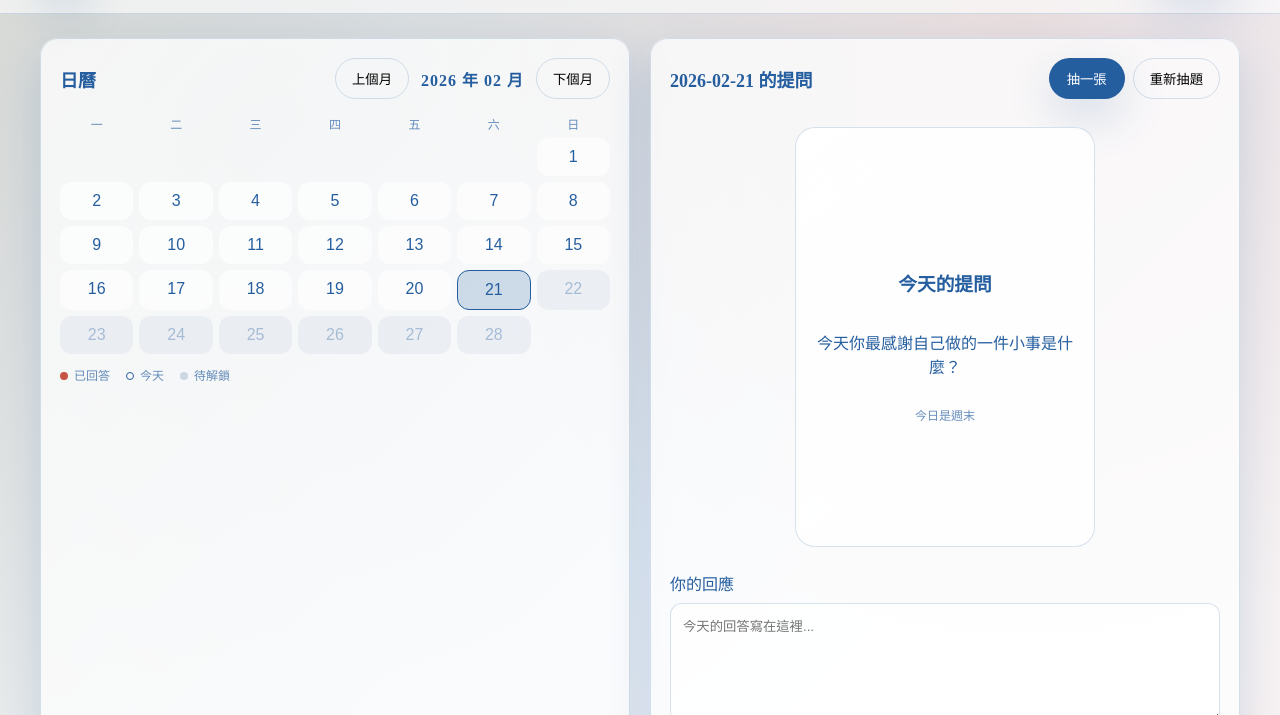
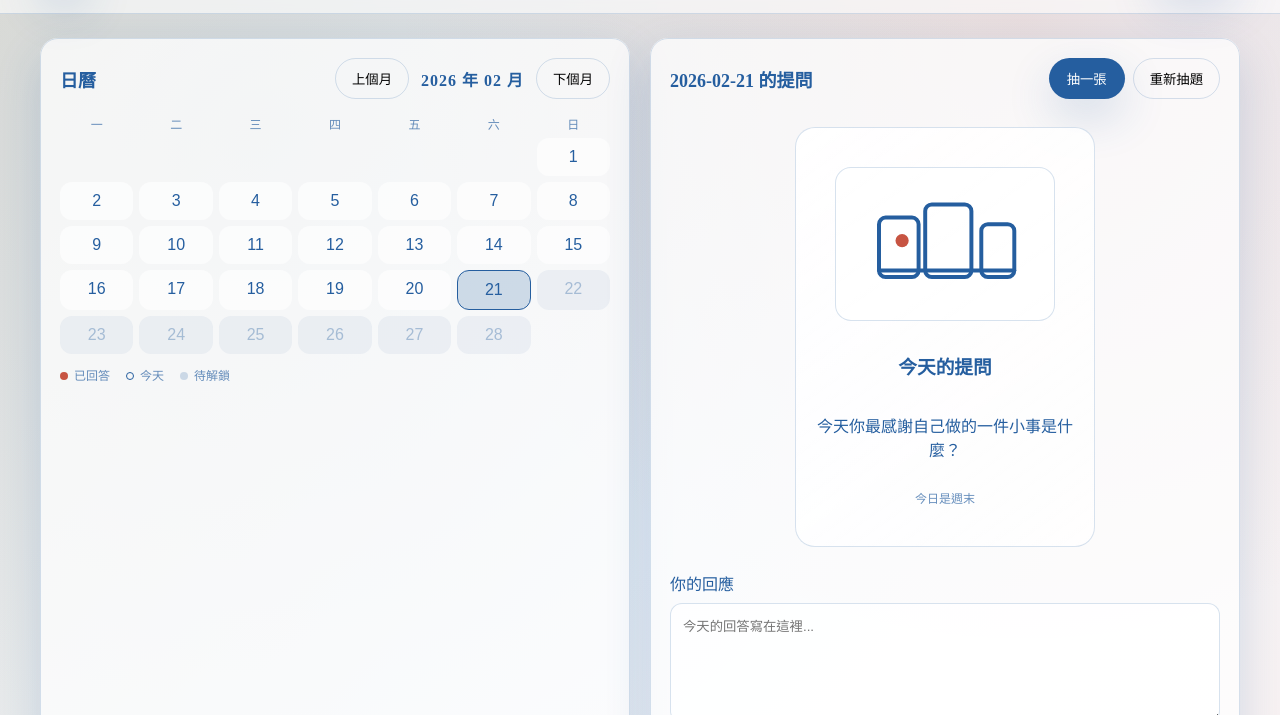
Before and after one commit to rywuuu/AAA, a plain HTML site: page index.html in a window 1280 px wide. Both pictures are taken after a click on the button "抽一張". Shown: the part 85-800 px from the top of the page. Drawn offline with Linux system fonts and the light colour scheme.

Commit message:
Add daily doodle illustrations

```diff
--- a/app.js
+++ b/app.js
@@ -86,6 +86,15 @@ const DEFAULT_STATE = {
   selectedDate: ""
 };
 
+const ILLUSTRATIONS = [
+  "doodle-plant.svg",
+  "doodle-mug.svg",
+  "doodle-heart.svg",
+  "doodle-moon.svg",
+  "doodle-waves.svg",
+  "doodle-books.svg"
+];
+
 const state = loadState();
 
 const navButtons = document.querySelectorAll(".nav-btn");
@@ -100,6 +109,7 @@ const tarotCard = document.getElementById("tarot-card");
 const dailyQuestionText = document.getElementById("daily-question-text");
 const dailyAnswer = document.getElementById("daily-answer");
 const questionMeta = document.getElementById("question-meta");
+const dailyIllustration = document.getElementById("daily-illustration");
 const saveAnswerBtn = document.getElementById("save-answer");
 const clearAnswerBtn = document.getElementById("clear-answer");
 const drawCardMobileBtn = document.getElementById("draw-card-mobile");
@@ -590,11 +600,13 @@ function selectDate(dateStr) {
     dailyQuestionText.textContent = entry.question;
     questionMeta.textContent = buildMetaLabel(entry);
     dailyAnswer.value = entry.answer || "";
+    setIllustration(entry.illustration);
   } else {
     tarotCard.classList.remove("revealed");
     dailyQuestionText.textContent = "請抽牌揭示今日提問";
     questionMeta.textContent = "";
     dailyAnswer.value = "";
+    setIllustration("");
   }
 }
 
@@ -605,16 +617,19 @@ function revealDailyQuestion(dateStr) {
     dailyQuestionText.textContent = entry.question;
     questionMeta.textContent = buildMetaLabel(entry);
     dailyAnswer.value = entry.answer || "";
+    setIllustration(entry.illustration);
     return;
   }
   const date = parseDate(dateStr);
   const question = pickDailyQuestion(date, 0, "");
+  const illustration = pickIllustration(date, 0);
   state.dailyEntries[dateStr] = {
     question: question.text,
     questionId: question.id,
     meta: question.meta,
     answer: "",
     redrawCount: 0,
+    illustration,
     createdAt: new Date().toISOString(),
     updatedAt: new Date().toISOString()
   };
@@ -622,6 +637,7 @@ function revealDailyQuestion(dateStr) {
   dailyQuestionText.textContent = question.text;
   questionMeta.textContent = question.meta;
   dailyAnswer.value = "";
+  setIllustration(illustration);
   saveState();
   renderCalendar();
 }
@@ -652,6 +668,13 @@ function pickDailyQuestion(date, redrawCount = 0, avoidId = "") {
     text: pool[index] || DEFAULT_POOLS.daily[0],
     meta: buildMeta(date, selectedType)
   };
+}
+
+function pickIllustration(date, redrawCount = 0) {
+  const seed = hashString(`${formatDate(date)}-illu-${redrawCount}`);
+  const rng = seededRandom(seed);
+  const index = Math.floor(rng() * ILLUSTRATIONS.length);
+  return ILLUSTRATIONS[index];
 }
 
 function buildWeights(date) {
@@ -705,6 +728,7 @@ function redrawDailyQuestion() {
   const redrawCount = (existing.redrawCount || 0) + 1;
   const date = parseDate(dateStr);
   const question = pickDailyQuestion(date, redrawCount, existing.questionId);
+  const illustration = pickIllustration(date, redrawCount);
   state.dailyEntries[dateStr] = {
     ...existing,
     question: question.text,
@@ -712,12 +736,14 @@ function redrawDailyQuestion() {
     meta: question.meta,
     answer: "",
     redrawCount,
+    illustration,
     updatedAt: new Date().toISOString()
   };
   tarotCard.classList.add("revealed");
   dailyQuestionText.textContent = question.text;
   questionMeta.textContent = buildMetaLabel(state.dailyEntries[dateStr]);
   dailyAnswer.value = "";
+  setIllustration(illustration);
   saveState();
   renderRecent();
   renderCalendar();
@@ -748,6 +774,17 @@ function buildMetaLabel(entry) {
     return `${entry.meta || ""} · 重抽第 ${entry.redrawCount} 次`.trim();
   }
   return entry.meta || "";
+}
+
+function setIllustration(filename) {
+  if (!dailyIllustration) return;
+  if (!filename) {
+    dailyIllustration.removeAttribute("src");
+    dailyIllustration.style.display = "none";
+    return;
+  }
+  dailyIllustration.src = `illustrations/${filename}`;
+  dailyIllustration.style.display = "block";
 }
 
 function renderRecent() {
--- a/index.html
+++ b/index.html
@@ -71,6 +71,7 @@
                     <p>點擊抽牌揭示今日提問</p>
                   </div>
                   <div class="tarot-face tarot-back">
+                    <img id="daily-illustration" class="daily-illustration" alt="每日插圖" />
                     <h3 id="daily-question">今天的提問</h3>
                     <p id="daily-question-text">請選擇日期後抽牌</p>
                     <div class="question-meta" id="question-meta"></div>
--- a/styles.css
+++ b/styles.css
@@ -346,6 +346,16 @@ button.ghost.danger {
   background: linear-gradient(145deg, rgba(255, 255, 255, 0.9), rgba(255, 255, 255, 0.75));
   color: var(--ink);
   transform: rotateY(180deg);
+}
+
+.daily-illustration {
+  width: min(220px, 90%);
+  height: auto;
+  margin-bottom: 12px;
+  border-radius: 16px;
+  border: 1px solid var(--line);
+  background: rgba(255, 255, 255, 0.6);
+  padding: 10px;
 }
 
 .tarot-icon {
```
Also changed, not shown: illustrations/doodle-books.svg (added), illustrations/doodle-heart.svg (added), illustrations/doodle-moon.svg (added), illustrations/doodle-mug.svg (added), illustrations/doodle-plant.svg (added), illustrations/doodle-waves.svg (added).
